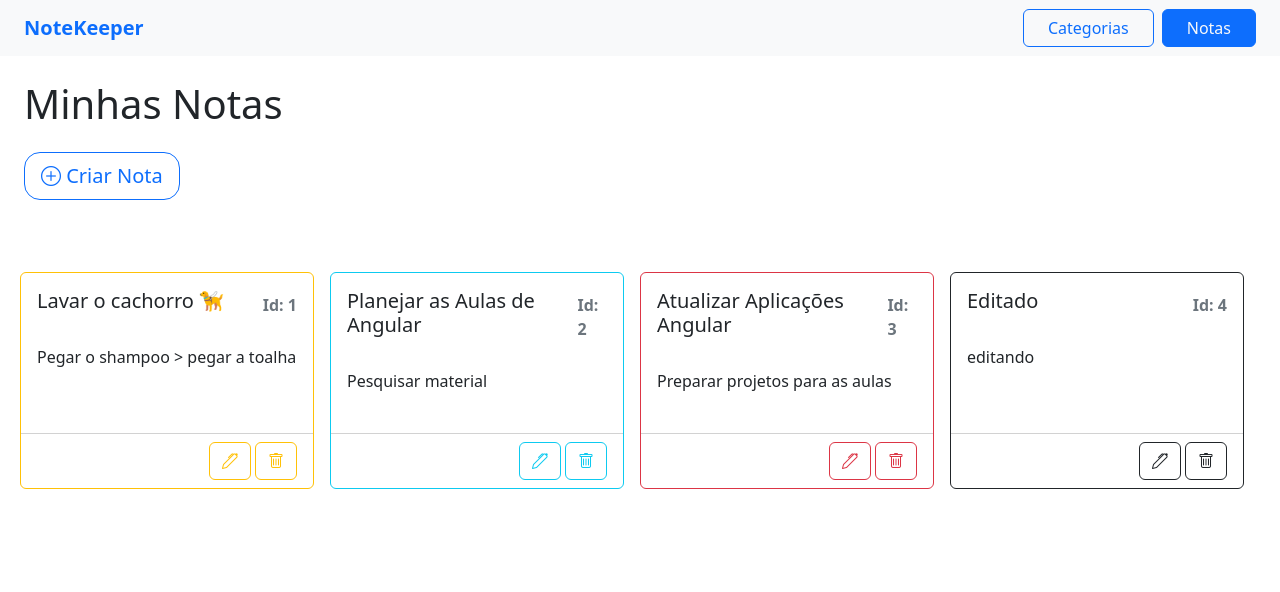
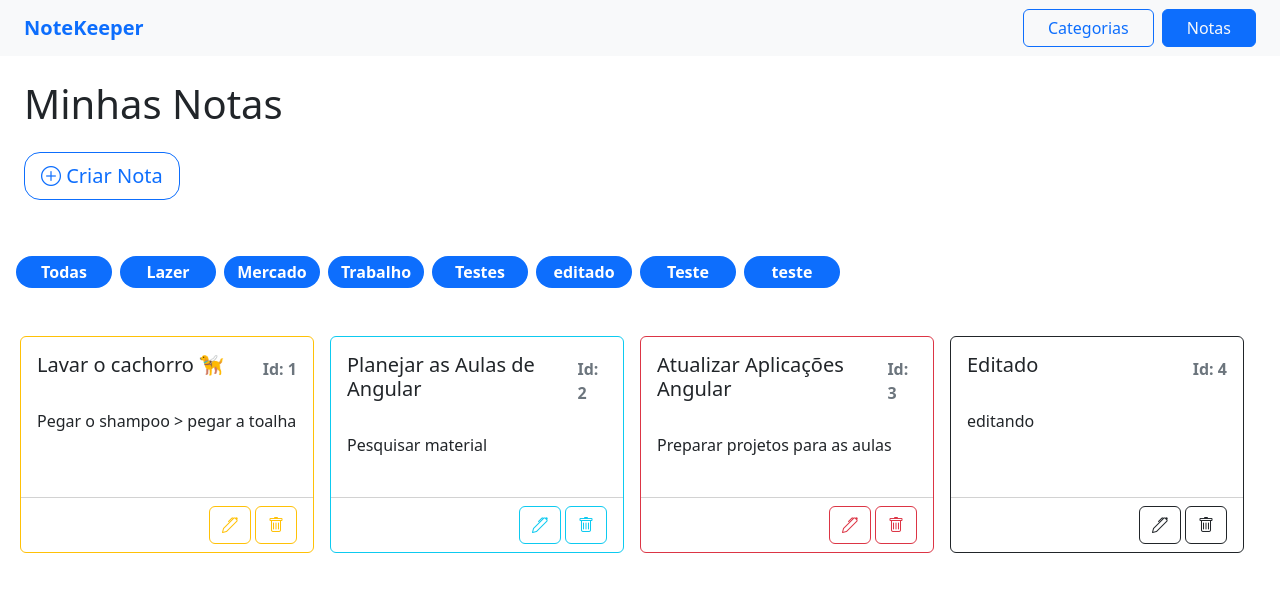
Before and after one commit to Aliss0nn/note-keeper, an Angular app: page /notas/listar in a window 1280 px wide. Shown: the top 592 px of the page. Built offline with nearby package versions, Linux system fonts and the light colour scheme; data requests are answered from the project's data file.

Commit message:
filtragem

```diff
--- a/src/app/components/notas/listar-notas/listar-notas.component.css
+++ b/src/app/components/notas/listar-notas/listar-notas.component.css
@@ -0,0 +1,3 @@
+.app-badge-filtro {
+  cursor: pointer;
+}
--- a/src/app/components/notas/listar-notas/listar-notas.component.html
+++ b/src/app/components/notas/listar-notas/listar-notas.component.html
@@ -11,6 +11,28 @@
     </button>
   </div>
 
+  <div class="row g-2">
+    <div class="col-6 col-lg-1">
+      <span
+        (click)="selecionarTodas()"
+        ngbTooltip="Todas as notas"
+        placement="left"
+        class="app-badge-filtro badge rounded-pill bg-primary w-100 p-2 fs-6 fw-semibold"
+        >Todas</span
+      >
+    </div>
+
+    <div class="col-6 col-lg-1" *ngFor="let categoria of categorias">
+      <span
+        (click)="selecionarNotasPorCategoria(categoria)"
+        ngbTooltip="Filtrar por categoria: {{ categoria.titulo }}"
+        placement="bottom"
+        class="app-badge-filtro badge rounded-pill bg-primary w-100 p-2 fs-6 fw-semibold"
+        >{{ categoria.titulo.split(" ")[0] }}</span
+      >
+    </div>
+  </div>
+
   <div class="row g-3">
     <div *ngFor="let nota of notas" class="col-sm col-md-6 col-lg-3">
       <app-card-nota [nota]="nota"></app-card-nota>
--- a/src/app/components/notas/listar-notas/listar-notas.component.ts
+++ b/src/app/components/notas/listar-notas/listar-notas.component.ts
@@ -1,6 +1,8 @@
 import { Component, OnInit } from '@angular/core';
 import { Nota } from '../../../models/Nota';
 import { NotaService } from '../../../services/nota.service';
+import { Categoria } from 'src/app/models/categorias';
+import { CategoriaService } from 'src/app/services/categoria.service';
 
 @Component({
   selector: 'app-listar-notas',
@@ -9,11 +11,33 @@
 })
 export class ListarNotasComponent implements OnInit {
   notas: Nota[] = [];
+  categorias: Categoria[] = [];
 
-  constructor(private notaService: NotaService) {}
+  constructor(private notaService: NotaService,
+    private categoriaService: CategoriaService) {
+  }
+
   ngOnInit(): void {
+    this.selecionarTodas();
+
+    this.categoriaService
+      .selecionarTodos()
+      .subscribe((categorias: Categoria[]) => {
+        this.categorias = categorias;
+      });
+  }
+
+  selecionarTodas(): void {
     this.notaService.selecionarTodos().subscribe((notas: Nota[]) => {
-        this.notas = notas;
+      this.notas = notas;
     });
   }
+
+  selecionarNotasPorCategoria(categoria: Categoria) {
+    this.notaService
+      .selecionarNotasPorCategoria(categoria)
+      .subscribe((notas: Nota[]) => {
+        this.notas = notas;
+      });
+  }
 }
--- a/src/app/services/nota.service.ts
+++ b/src/app/services/nota.service.ts
@@ -2,41 +2,49 @@
 import { Nota } from '../models/Nota';
 import { HttpClient } from '@angular/common/http';
 import { Observable } from 'rxjs';
+import { Categoria } from '../models/categorias';
 
 
 @Injectable({
   providedIn: 'root', // App module
 })
 export class NotaService {
-  private API_URL ='http://localhost:3000/notas';
+  private NOTAS_API_URL ='http://localhost:3000/notas';
+  private CATEGORIAS_API_URL = 'http://localhost:3000/categorias';
 
   constructor(private http: HttpClient){
 
   }
 
   criar(nota: Nota) : Observable<Nota> {
-    return this.http.post<Nota>(this.API_URL, nota);
+    return this.http.post<Nota>(this.NOTAS_API_URL, nota);
   }
 
   editar(nota: Nota) : Observable<Nota> {
-   const url = `${this.API_URL}/${nota.id}`
+   const url = `${this.NOTAS_API_URL}/${nota.id}`
 
     return this.http.put<Nota>(url,nota);
   }
 
   excluir(nota: Nota) : Observable<Nota> {
-    const url = `${this.API_URL}/${nota.id}`
+    const url = `${this.NOTAS_API_URL}/${nota.id}`
 
     return this.http.delete<Nota>(url);
   }
 
   selecionarPorId(id: number) : Observable<Nota>
   {
-    const url = `${this.API_URL}/${id}`;
+    const url = `${this.NOTAS_API_URL}/${id}`;
     return this.http.get<Nota>(url);
   }
 
   selecionarTodos() : Observable<Nota[]> {
-   return this.http.get<Nota[]>(this.API_URL);
+   return this.http.get<Nota[]>(this.NOTAS_API_URL);
  }
+
+ selecionarNotasPorCategoria(categoria: Categoria): Observable<Nota[]> {
+  const url = `${this.CATEGORIAS_API_URL}/${categoria.id}/notas`;
+
+  return this.http.get<Nota[]>(url);
 }
+}
```
